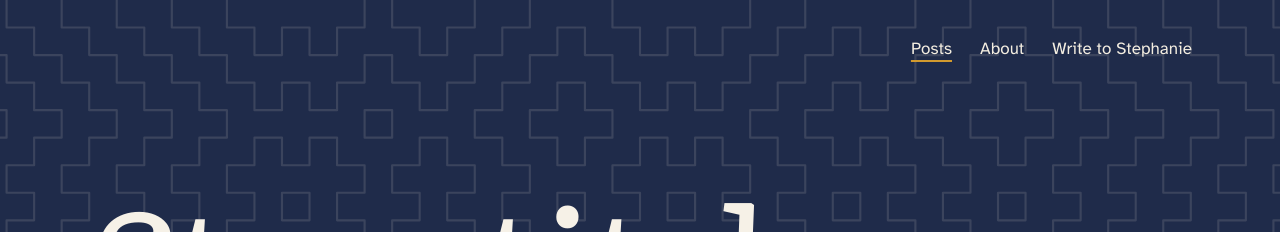
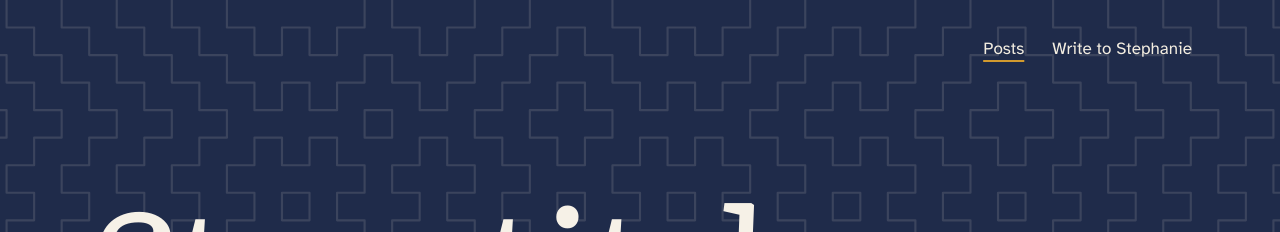
Before and after one commit to ledlow/staystitch, a Jekyll site: the page built from index.html, in a window 1280 px wide. Shown: the top 232 px of the page. Built offline with Jekyll 4.4.1, drawn with Linux system fonts in a browser that asks for light colours.

Commit message:
Add files via upload
Minor updates.

```diff
--- a/_config.yml
+++ b/_config.yml
@@ -1,6 +1,8 @@
 title: Staystitch
 author: Stephanie
 description: "Stephanie writes about quilting, caregiving, and how one keeps teaching her the other."
+# Shown in the browser tab on the home page and in the footer.
+tagline: "Written by Stephanie, one stitch at a time."
 url: "https://staystitch.net"
 baseurl: ""
 lang: en
--- a/_includes/footer.html
+++ b/_includes/footer.html
@@ -3,7 +3,7 @@
   <div class="wrap">
     <div class="sig">
       <span class="name">{{ site.title }}</span>
-      <span>Written by {{ site.author }}, one stitch at a time.</span>
+      <span>{{ site.tagline }}</span>
     </div>
     <div class="links">
       <a href="{{ '/write/' | relative_url }}">Write to {{ site.author }}</a>
--- a/_includes/nav.html
+++ b/_includes/nav.html
@@ -1,5 +1,4 @@
 <nav class="site-nav" aria-label="Main">
   <a href="{{ '/' | relative_url }}"{% if page.url == '/' %} aria-current="page"{% endif %}>Posts</a>
-  <a href="{{ '/#about' | relative_url }}">About</a>
   <a href="{{ '/write/' | relative_url }}"{% if page.url contains '/write/' %} aria-current="page"{% endif %}>Write to {{ site.author }}</a>
 </nav>
--- a/index.html
+++ b/index.html
@@ -4,7 +4,7 @@ home: true
 ---
 <main>
   <div class="wrap intro">
-    <aside class="welcome" id="about" aria-labelledby="welcome-heading">
+    <aside class="welcome" aria-labelledby="welcome-heading">
       <h2 id="welcome-heading">Pull up a chair.</h2>
       <p>I’m Stephanie. I’ve been quilting for over fifty years, and these days I’m also caring for my husband, Bill, as Alzheimer’s changes our days.</p>
       <p>This is where I write about both, and about how one keeps teaching me the other.</p>
```
